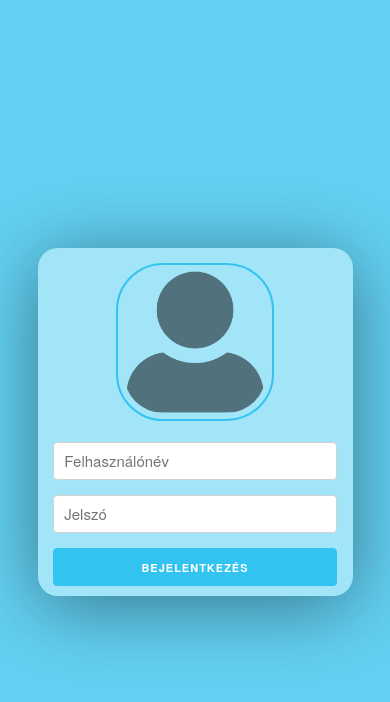
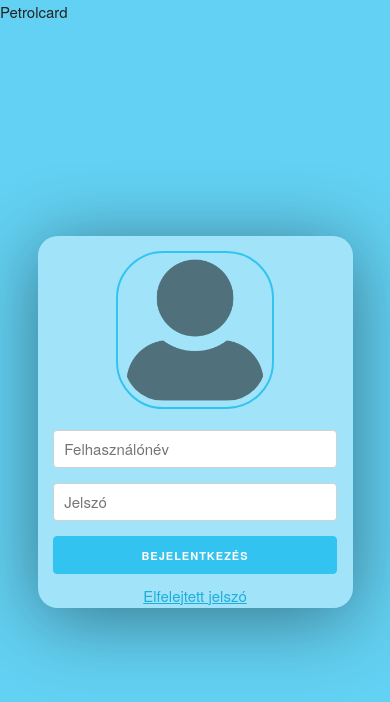
Before and after one commit to Korgua/remote-petrolcard-repo, a plain HTML site: page maxi.build/index.html in a window 390 px wide. Drawn offline with Linux system fonts and the light colour scheme.

Commit message:
valami modositva

```diff
--- a/maxi.build/index.html
+++ b/maxi.build/index.html
@@ -10,9 +10,13 @@
     <link rel="stylesheet" href="css/normalize.css" type="text/css">
     <link rel="stylesheet" href="css/skeleton.css" type="text/css">
     <script type="text/javascript" src="js/lib/jq2.js"></script>
+    <script type="text/javascript" src="https://www.google.com/recaptcha/api.js"></script>
     <title>MaxiLine.hu</title>
   </head>
   <body>
+    <div class="banner">
+      <p class="banner">Petrolcard</p>
+    </div>
     <div class="container">
       <div id="login">
         <div class="row shadow radius user-form-container">
@@ -28,6 +32,20 @@
                 <input type="password" placeholder="Jelszó" class="login no-tb-margin password u-full-width">
               </div>
               <div class="row login"><a href="#" class="login button button-primary u-full-width">Bejelentkezés</a></div>
+              <dif class="row login"><a href="#" class="recover-password">Elfelejtett jelszó</a></dif>
+              <div data-sitekey="6LdnyxEUAAAAAEMztQ-dgBq2HoG_J6CkX_pndX4P" class="g-recaptcha"></div>
+              <noscript>
+                <div>
+                  <div style="width: 302px; height: 422px; position: relative">
+                    <div style="width: 302px; height: 422px; position: absolute">
+                      <iframe src="https://www.google.com/recaptcha/api/fallback?k=6LdnyxEUAAAAAEMztQ-dgBq2HoG_J6CkX_pndX4P" frameborder="0" scrolling="no" style="width: 302px; height:422px; border-style: none"></iframe>
+                    </div>
+                    <div style="width: 300px; height: 60px; border-style: none; bottom: 12px; left: 25px; margin: 0px; padding: 0px; right: 25px; background: #f9f9f9; border: 1px solid #c1c1c1; border-radius: 3px;">
+                      <textarea id="g-recaptcha-response" name="g-recaptcha-response" style="width: 250px; height: 40px; border: 1px solid #c1c1c1;margin: 10px 25px; padding: 0px; resize: none;" class="g-recaptcha-response"></textarea>
+                    </div>
+                  </div>
+                </div>
+              </noscript>
             </form>
           </div>
         </div>
--- a/maxi.build/js/misc/vertical_align.js
+++ b/maxi.build/js/misc/vertical_align.js
@@ -13,11 +13,12 @@ var loginVerticalMiddle = function(h,w){
 	,	$loginHeight = $login.height()
 	,	$loginMarginTop = (h-$loginHeight)/2
 	;
+	console.log("h: "+h+", margin-top: "+$loginMarginTop);
 	//$("#dimension").text(w+'x'+h+'| marginTop: '+$marginTop+'| loginHeight: '+$loginHeight);
 	/*if(const_height != $loginHeight && const_height!=0)
 		const_height = $loginHeight;
 		else*/
-			$login.css('margin-top',$loginMarginTop);
+			$login.css('padding-top',$loginMarginTop);
 	//console.log($('div.one-third.column').outerHeight(true));
 }
 
--- a/maxi.dev/js/misc/vertical_align.js
+++ b/maxi.dev/js/misc/vertical_align.js
@@ -13,11 +13,12 @@ var loginVerticalMiddle = function(h,w){
 	,	$loginHeight = $login.height()
 	,	$loginMarginTop = (h-$loginHeight)/2
 	;
+	console.log("h: "+h+", margin-top: "+$loginMarginTop);
 	//$("#dimension").text(w+'x'+h+'| marginTop: '+$marginTop+'| loginHeight: '+$loginHeight);
 	/*if(const_height != $loginHeight && const_height!=0)
 		const_height = $loginHeight;
 		else*/
-			$login.css('margin-top',$loginMarginTop);
+			$login.css('padding-top',$loginMarginTop);
 	//console.log($('div.one-third.column').outerHeight(true));
 }
 
--- a/maxi.dev/sass/login.scss
+++ b/maxi.dev/sass/login.scss
@@ -144,9 +144,16 @@ input.login:focus{
 	font-weight: 700;
 }
 
+div.banner{
+	position:fixed;
+	width:100%;
+	margin:0;
+	padding:0;
+}
+
 @media (max-width: 499px){
 	#login{
-		paddin:0;
+		padding:0;
 	}
 	img.user-pic{
 		min-width:45%;
```
Also changed, not shown: maxi.dev/index.html (+18 -0 lines), maxi.build/css/login.css, maxi.dev/css/login.css, 1 other file.
